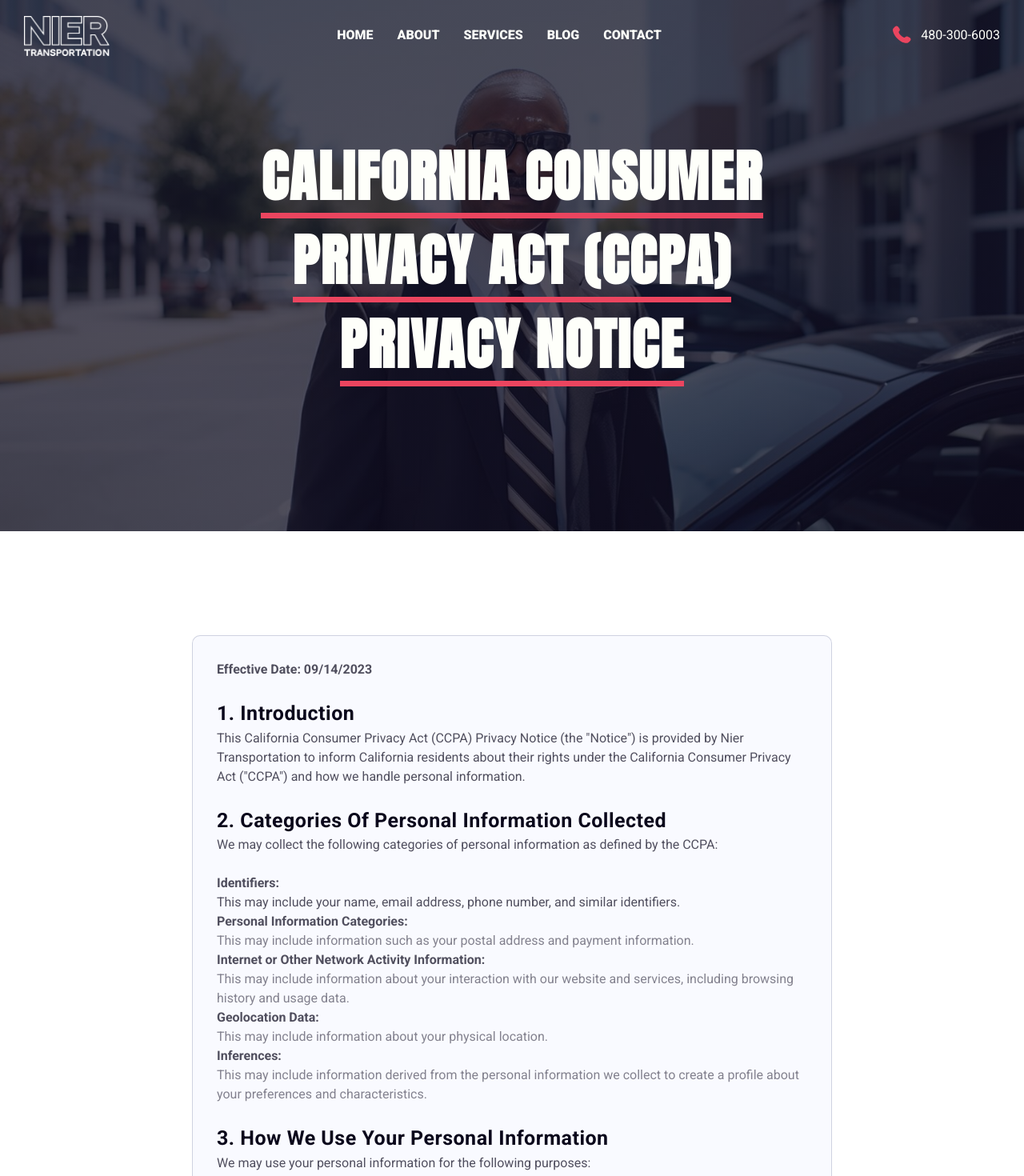
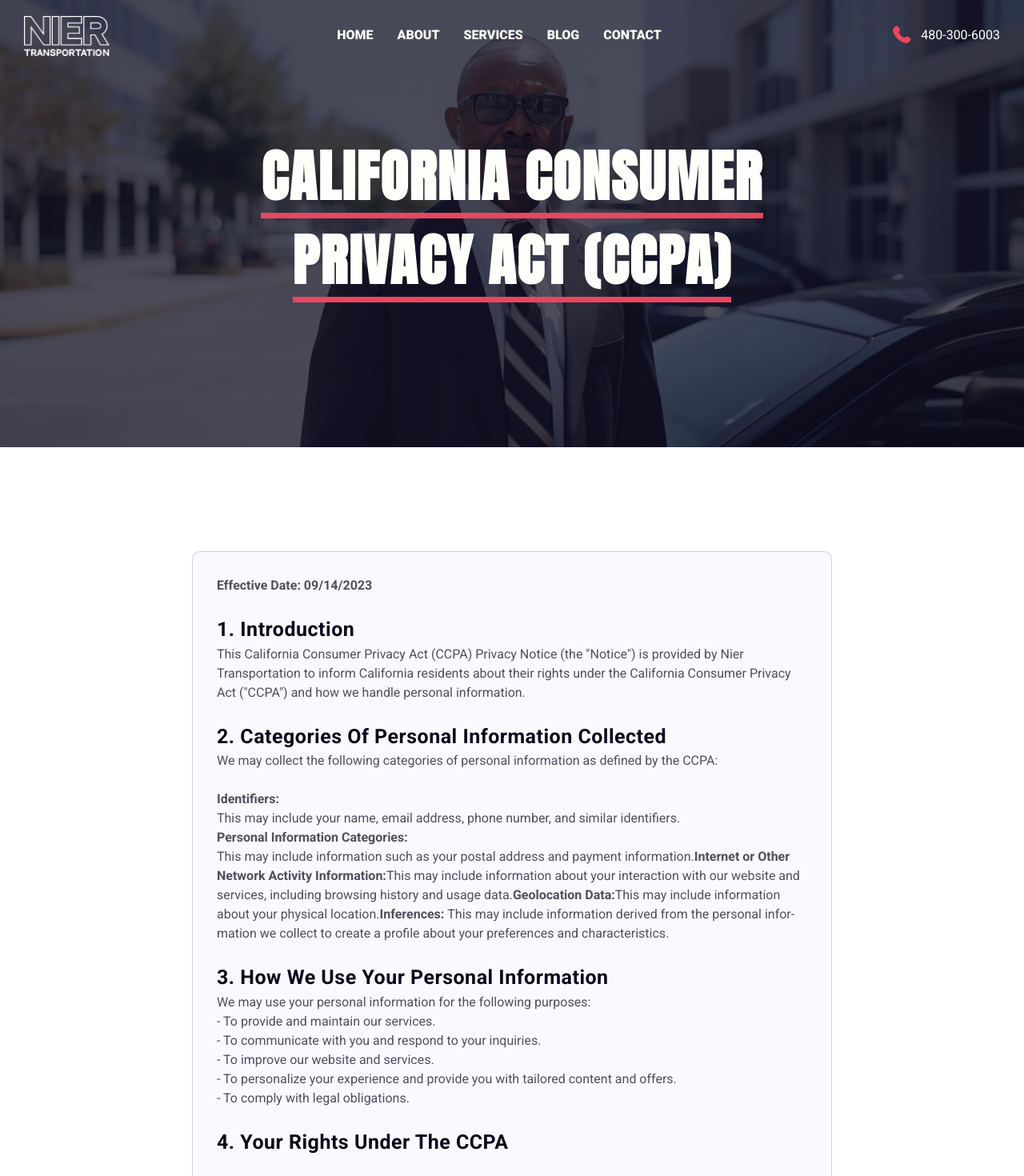
Before and after one commit to ChristianWare/Nier-Transport-Redesign, a Next.js app: page /california in a window 1280 px wide. Shown: the top 1470 px of the page at 80% size. Built offline with nearby package versions, Linux system fonts and the light colour scheme.

Commit message:
Legal Pages update

```diff
--- a/src/app/california/page.tsx
+++ b/src/app/california/page.tsx
@@ -1,4 +1,3 @@
-import PageIntro from "../components/PageIntro/PageIntro";
 import Img from "../../../public/images/barry.jpg";
 import LayoutWrapper from "../components/LayoutWrapper/LayoutWrapper";
 import ContentPadding from "../components/ContentPadding/ContentPadding";
@@ -24,10 +23,10 @@ const CaliforniaPage = () => {
               <h1 className={styles.heading} lang='en'>
                 <span className={styles.span}>California </span>
                 <span className={styles.span}>Consumer </span>
-                <span className={styles.span}>Privacy </span>
+                <br />
+                <span className={styles.span}>privacy </span>
                 <span className={styles.span}>Act </span>
                 <span className={styles.span}>(CCPA) </span>
-                <span className={styles.span}>Privacy Notice </span>
               </h1>
             </div>
           </ContentPadding>
@@ -61,23 +60,17 @@ const CaliforniaPage = () => {
               <br />
               <strong>Personal Information Categories:</strong>
               <br />
-              <p>
-                This may include information such as your postal address and
-                payment information.
-              </p>
+              This may include information such as your postal address and
+              payment information.
               <strong>Internet or Other Network Activity Information:</strong>
-              <p>
-                This may include information about your interaction with our
-                website and services, including browsing history and usage data.
-              </p>
+              This may include information about your interaction with our
+              website and services, including browsing history and usage data.
               <strong>Geolocation Data:</strong>
-              <p>This may include information about your physical location.</p>
+              This may include information about your physical location.
               <strong>Inferences: </strong>
-              <p>
-                This may include information derived from the personal
-                information we collect to create a profile about your
-                preferences and characteristics.
-              </p>
+              This may include information derived from the personal information
+              we collect to create a profile about your preferences and
+              characteristics.
             </p>
             <br />
             <h2>3. How We Use Your Personal Information</h2>
--- a/src/app/leagal.module.css
+++ b/src/app/leagal.module.css
@@ -39,7 +39,7 @@
   margin-top: 1rem;
   margin-bottom: 2rem;
   position: relative;
-  width: fit-content;
+  /* width: fit-content; */
   margin-left: auto;
   margin-right: auto;
   text-align: center;
```
Also changed, not shown: src/app/accessibility/page.tsx (+26 -2 lines), src/app/privacy/page.tsx (+29 -3 lines), src/app/terms/page.tsx (+23 -2 lines).
